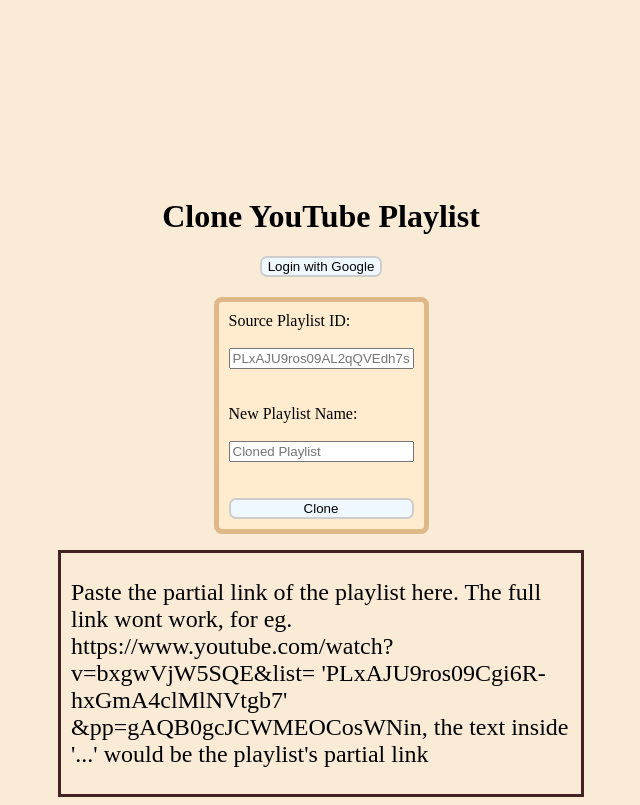
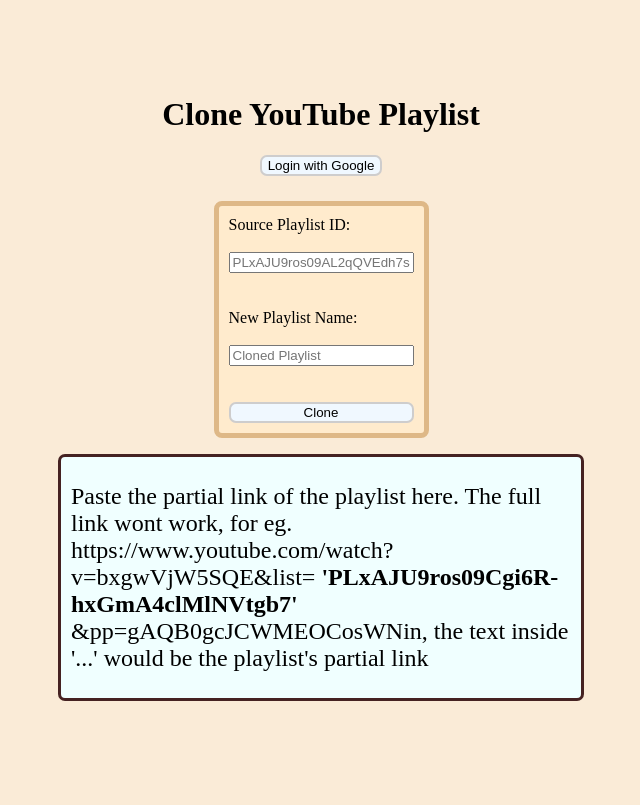
Before and after one commit to Shravan243/ClonePlay-Web, a plain HTML site: page wwwroot/index.html in a window 1280 px wide. Shown: the whole page, without its empty margins (319-959 px from the left). Drawn offline with Linux system fonts and the light colour scheme.

Commit message:
full link working

```diff
--- a/wwwroot/index.html
+++ b/wwwroot/index.html
@@ -21,7 +21,7 @@
         justify-content: center;
       }
       h1 {
-        margin-top: 15%;
+        margin-top: 7%;
       }
       label {
         justify-content: center;
@@ -38,7 +38,7 @@
         transform: scale(1.03);
       }
       #loginBtn {
-        margin-bottom: 20px;
+        margin-bottom: 25px;
       }
       .steps {
         text-wrap: word-wrap;
@@ -46,6 +46,8 @@
         padding: 2 10 2 10;
         width: 500px;
         font-size: x-large;
+        background-color: azure;
+        border-radius: 7px;
       }
       #result {
         margin-top: 20px;
@@ -86,14 +88,19 @@
       <p>
         Paste the partial link of the playlist here. The full link wont work,
         for eg. https://www.youtube.com/watch?v=bxgwVjW5SQE&list=
-        'PLxAJU9ros09Cgi6R-hxGmA4clMlNVtgb7' &pp=gAQB0gcJCWMEOCosWNin, the text
-        inside '...' would be the playlist's partial link
+        <b> 'PLxAJU9ros09Cgi6R-hxGmA4clMlNVtgb7'</b> &pp=gAQB0gcJCWMEOCosWNin,
+        the text inside '...' would be the playlist's partial link
       </p>
     </div>
 
     <p id="result"></p>
 
     <script>
+      function extractPlaylistId(str) {
+        const m = str.match(/[?&]list=([a-zA-Z0-9_-]+)/);
+        return (m ? m[1] : str).trim(); // returns clean ID
+      }
+
       // Login button logic
       document.getElementById("loginBtn").addEventListener("click", () => {
         window.location.href = "/login";
@@ -105,7 +112,11 @@
         .addEventListener("submit", async (e) => {
           e.preventDefault();
 
-          const sourceId = document.getElementById("sourceId").value;
+          // const sourceIdRaw = document.getElementById("sourceId").value;
+          const sourceId = extractPlaylistId(
+            document.getElementById("sourceId").value
+          );
+
           const newName = document.getElementById("newName").value;
 
           const res = await fetch("/clone", {
```
